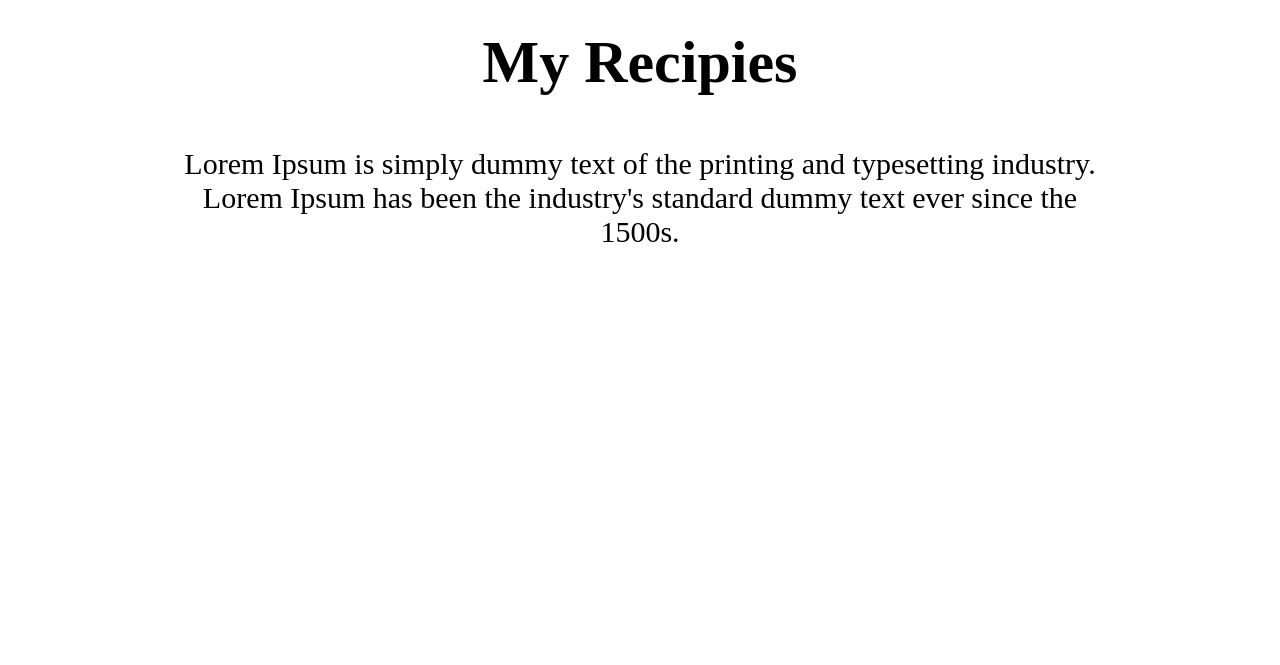
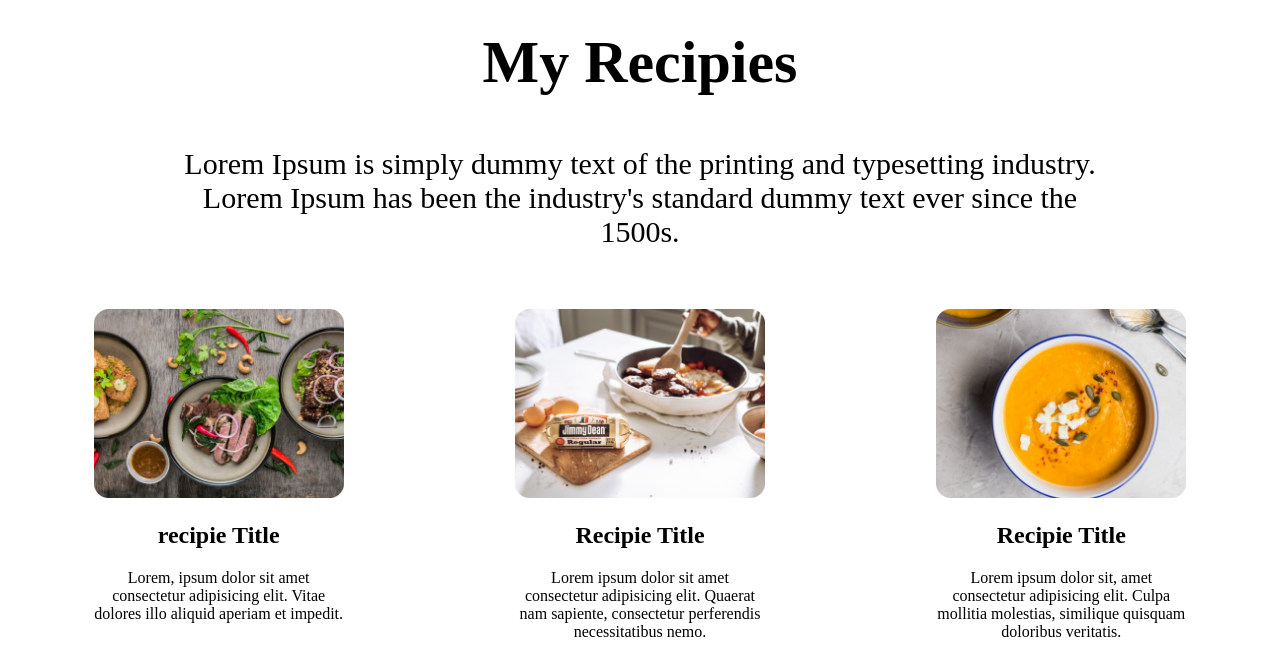
Before and after one commit to Abdussh01/food-network, a plain HTML site: page index.html in a window 1280 px wide. Shown: the part 1466-2131 px from the top of the page. Before the commit the page ends 1745 px from the top, so only its background shows below. Drawn offline with Linux system fonts and the light colour scheme.

Commit message:
third commit

```diff
--- a/index.html
+++ b/index.html
@@ -45,6 +45,28 @@
                 the industry's standard dummy text ever since the <br> 1500s.</p>
         </div>
     </section>
+    <section>
+        <div class="box">
+            <div class="card">
+                <img src="images/food/Project Cover1.jpg" alt="">
+                <h2>recipie Title</h2>
+                <p>Lorem, ipsum dolor sit amet consectetur adipisicing elit. Vitae dolores illo aliquid aperiam et
+                    impedit.</p>
+            </div>
+            <div class="card">
+                <img src="images/food/Project Cover.jpg" alt="">
+                <h2>Recipie Title</h2>
+                <p>Lorem ipsum dolor sit amet consectetur adipisicing elit. Quaerat nam sapiente, consectetur
+                    perferendis necessitatibus nemo.</p>
+            </div>
+            <div class="card">
+                <img src="images/food/Project Cover.png" alt="">
+                <h2>Recipie Title</h2>
+                <p>Lorem ipsum dolor sit, amet consectetur adipisicing elit. Culpa mollitia molestias, similique
+                    quisquam doloribus veritatis.</p>
+            </div>
+        </div>
+    </section>
 </body>
 
 </html>
--- a/style.css
+++ b/style.css
@@ -53,3 +53,21 @@ h1 {
     text-align: center;
     font-size: 30px;
 }
+
+.box {
+    display: flex;
+    width: 100%;
+    flex-wrap: wrap;
+    justify-content: space-around;
+
+}
+
+.card {
+    width: 250px;
+    text-align: center;
+    margin-top: 30px;
+}
+
+.card img {
+    width: 100%;
+}
```
